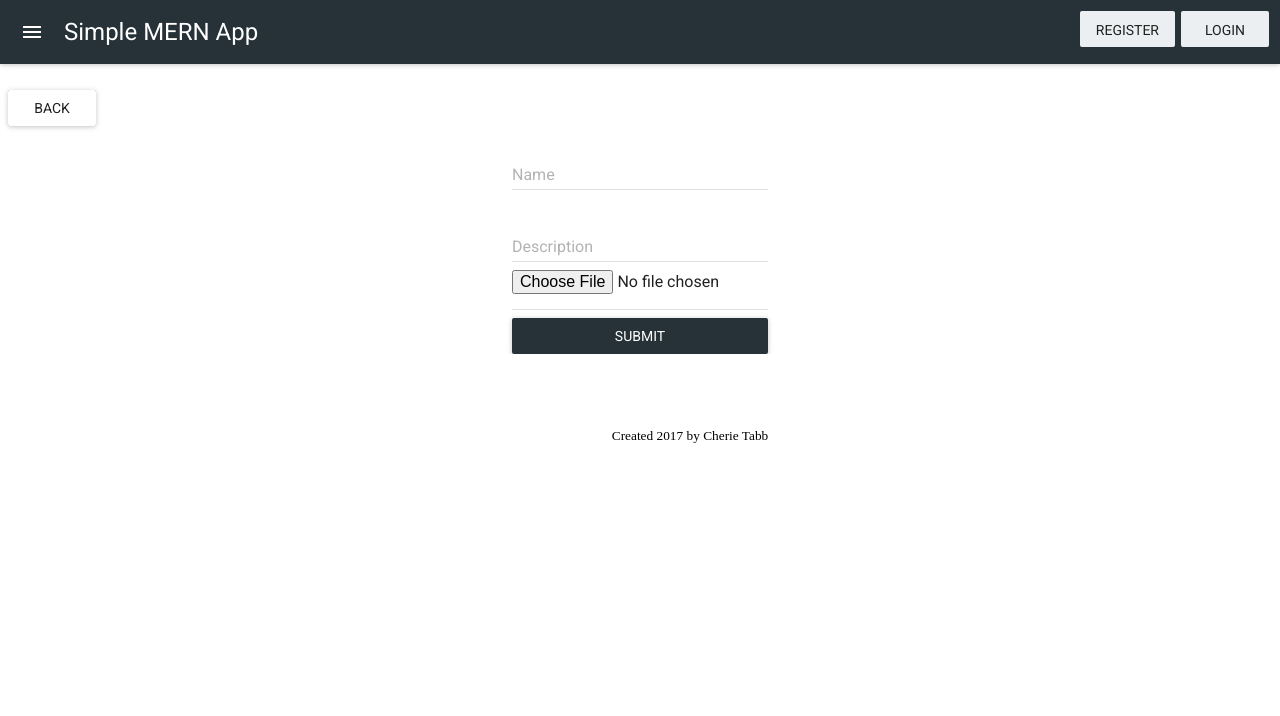
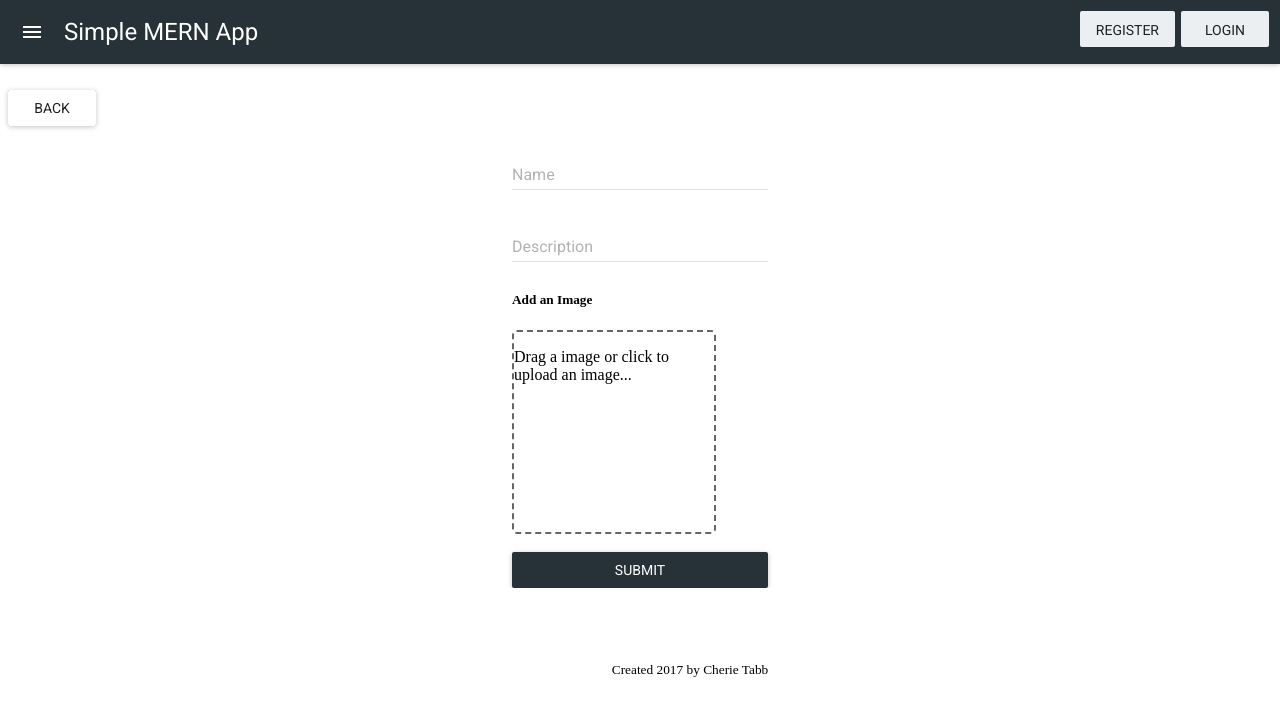
Before and after one commit to Cherietabb/simple-MERN-app, a React (Create React App) app in the folder client/: page /add_profile in a window 1280 px wide. Shown: the top 716 px of the page. Built offline with nearby package versions, Linux system fonts and the light colour scheme; a web font is replaced by a local one; what react-tap-event-plugin would draw is missing.

Commit message:
got rid of multer, working with Signed url to upload image files to S3 bucket.

```diff
--- /dev/null
+++ b/client/src/components/FileUpload.js
@@ -0,0 +1,76 @@
+import React, {Component} from 'react';
+import Dropzone from 'react-dropzone';
+import axios from 'axios';
+
+const styles = {
+	preview: {
+		width: '100%',
+		height: '100%',
+	}
+};
+
+const handleDropRejected = (...args) => console.log('reject', args);
+
+class FileUpload extends Component {
+	constructor(props) {
+		super(props);
+
+		this.state = {
+			preview: null,
+			accepted: [],
+			rejected: [],
+			file: null
+		};
+		this.handleDrop = this.handleDrop.bind(this)
+	}
+
+	handleDrop([{preview}], files, event) {
+		let file = event.target.files[0];
+		this.setState({
+			preview,
+		}, console.log('Preview image', preview));
+
+		axios.get('http://localhost:4000/profiles/upload', {
+				filename: file.name,
+				filetype: file.type
+			})
+			.then((response) => {
+				let signedUrl = response.data.url;
+				let options = {
+					headers: {
+						'Content-type': file.type
+					}
+				};
+				return axios.put(signedUrl, file, options);
+			})
+			.then((response) => {
+				console.log(response)
+			})
+	}
+
+	render() {
+		const {preview} = this.state;
+		return (
+			<div>
+				<Dropzone
+					multiple={false}
+					accept="image/jpeg, image/png, image.jpg"
+					name="file"
+					value={this.state.file}
+					onDrop={this.handleDrop}
+					onDropRejected={ handleDropRejected }
+				>
+					{ preview &&
+					<img src={ preview } alt="preview" style={styles.preview}/>
+					}
+
+					<p>{preview ? '' : 'Drag a image or click to upload an image...'}</p>
+
+				</Dropzone>
+				<br/>
+			</div>
+		)
+	}
+}
+
+export default FileUpload;
--- a/client/src/components/add_profile.js
+++ b/client/src/components/add_profile.js
@@ -1,6 +1,6 @@
 import React, {Component} from 'react';
 import axios from 'axios';
-import FormData from 'form-data';
+import FileUpload from './FileUpload';
 import TextField from 'material-ui/TextField';
 import RaisedButton from 'material-ui/RaisedButton';
 import {red300, blue400} from 'material-ui/styles/colors';
@@ -35,20 +35,13 @@ class AddProfile extends Component {
 		this.state = {
 			name: '',
 			description: '',
-			image: {}
-		}
+		};
 	}
 
 	handleInputChange = e => {
 		this.setState({
 			[e.target.name]: e.target.value
 		}, console.log(e.target.value));
-	};
-
-	handleImageChange = (e) => {
-		this.setState({
-			[e.target.name]: e.target.files[0],
-		}, console.log('File:', e.target.files[0]))
 	};
 
 	validate = () => {
@@ -64,30 +57,24 @@ class AddProfile extends Component {
 			...this.state,
 			...errors
 		});
-
 		return isError;
 	};
 
 	handleSubmit = (e) => {
 		e.preventDefault();
 		const err = this.validate();
-		const data = new FormData();
 		const payload = {...this.state};
-		const imagedata = document.querySelector('input[type="file"]').files[0];
-		console.log('Imagedata:', imagedata);
-		data.append("image", imagedata);
-		console.log('Data:', data);
+
 		if (!err) {
-			axios.post('http://localhost:4000/profiles/add_profile', payload, {
-				body: data
+			axios.post('http://localhost:4000/profiles/add_profile', {
 				})
 				.then((response) => {
 					this.setState({
 						serverMessage: response,
 						name: '',
 						description: '',
-						image: {}
-					})
+						preview: null
+					}, console.log('POST Response:', response))
 				})
 				.catch((error) => {
 					console.log(error)
@@ -105,7 +92,8 @@ class AddProfile extends Component {
 				/>
 
 				<div style={contentStyle.root}>
-					<form id="myForm"
+					<form
+
 					>
 						<TextField
 							name="name"
@@ -124,20 +112,12 @@ class AddProfile extends Component {
 							value={this.state.description}
 							onChange={(e) => this.handleInputChange(e)}
 						/>
-						<TextField
-							id="image"
-							value={this.state.image}
-							style={contentStyle.textField}
-						>
-							<input
-								name="image"
-								type="file"
-								encType="multipart/form-data"
-								accept="multipart/form-data"
-								onChange={(e) => this.handleImageChange(e)}
 
-							/>
-						</TextField>
+						<h5>Add an Image</h5>
+
+						<FileUpload
+							preview={this.props.preview}
+						/>
 
 						<RaisedButton
 							label="Submit"
@@ -149,7 +129,6 @@ class AddProfile extends Component {
 						</RaisedButton>
 					</form>
 				</div>
-
 			</div>
 		)
 	}
```
Also changed, not shown: 1 other file (tests, documents, lock files or other folders).
